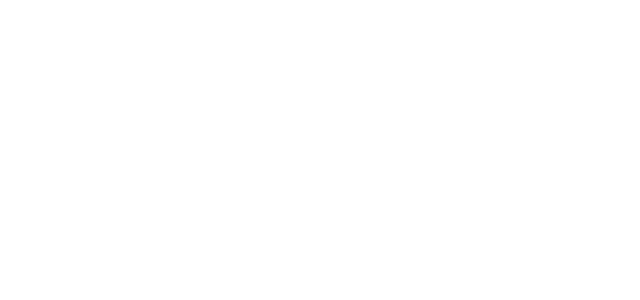
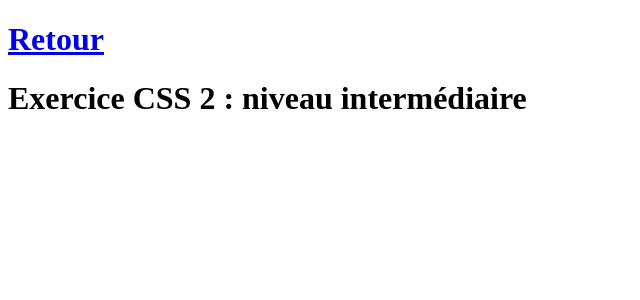
Before and after one commit to rmathey/challenge48, a Vue app: page /exercice-css-2 in a window 1280 px wide. Before the commit this address had no page. Shown: the top 300 px of the page, without its empty margins (0-640 px from the left). Built offline with nearby package versions, Linux system fonts and the light colour scheme.

Commit message:
ajouts pages exercices css et sécurité

```diff
--- /dev/null
+++ b/src/pages/exos/Exo-css-1.vue
@@ -0,0 +1,11 @@
+<template>
+    <h1><a href="/">Retour</a></h1>
+    <h1>Exercice CSS 1 : niveau facile</h1>
+</template>
+
+<script>
+export default {
+    components: {
+    }
+}
+</script>
--- /dev/null
+++ b/src/pages/exos/Exo-css-2.vue
@@ -0,0 +1,11 @@
+<template>
+    <h1><a href="/">Retour</a></h1>
+    <h1>Exercice CSS 2 : niveau intermédiaire</h1>
+</template>
+
+<script>
+export default {
+    components: {
+    }
+}
+</script>
--- /dev/null
+++ b/src/pages/exos/Exo-css-3.vue
@@ -0,0 +1,11 @@
+<template>
+    <h1><a href="/">Retour</a></h1>
+    <h1>Exercice CSS 3 : niveau avancé</h1>
+</template>
+
+<script>
+export default {
+    components: {
+    }
+}
+</script>
--- /dev/null
+++ b/src/pages/exos/Exo-securite-1.vue
@@ -0,0 +1,11 @@
+<template>
+    <h1><a href="/">Retour</a></h1>
+    <h1>Exercice Sécurité 1 : niveau facile</h1>
+</template>
+
+<script>
+export default {
+    components: {
+    }
+}
+</script>
--- /dev/null
+++ b/src/pages/exos/Exo-securite-2.vue
@@ -0,0 +1,11 @@
+<template>
+    <h1><a href="/">Retour</a></h1>
+    <h1>Exercice Sécurité 2 : niveau intermédiaire</h1>
+</template>
+
+<script>
+export default {
+    components: {
+    }
+}
+</script>
--- /dev/null
+++ b/src/pages/exos/Exo-securite-3.vue
@@ -0,0 +1,11 @@
+<template>
+    <h1><a href="/">Retour</a></h1>
+    <h1>Exercice Sécurité 3 : niveau avancé</h1>
+</template>
+
+<script>
+export default {
+    components: {
+    }
+}
+</script>
```
Also changed, not shown: src/router/index.js (+24 -0 lines).
